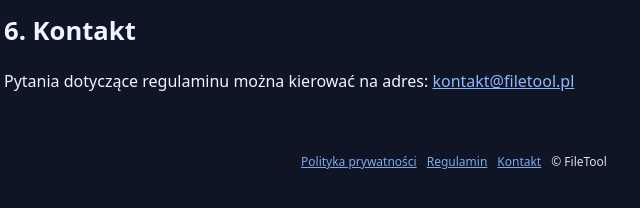
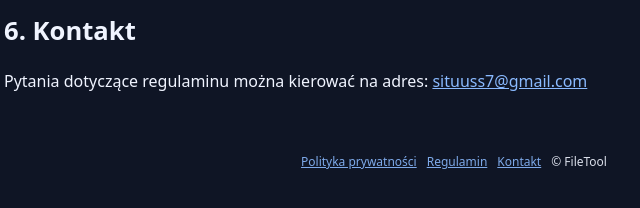
Before and after one commit to modern-converter/modern-converter.github.io, a plain HTML site: page style/pages/terms.html in a window 1280 px wide. Shown: the part 936-1144 px from the top of the page, 186-826 px from the left. Drawn offline with Linux system fonts and the light colour scheme; files whose address does not match are found by name.

Commit message:
Update terms.html

```diff
--- a/style/pages/terms.html
+++ b/style/pages/terms.html
@@ -51,7 +51,7 @@
     <p>Zastrzegamy sobie prawo do zmiany regulaminu w dowolnym czasie. Zmiany wchodzą w życie po opublikowaniu ich na tej stronie.</p>
 
     <h2>6. Kontakt</h2>
-    <p>Pytania dotyczące regulaminu można kierować na adres: <a href="mailto:kontakt@filetool.pl">kontakt@filetool.pl</a></p>
+    <p>Pytania dotyczące regulaminu można kierować na adres: <a href="mailto:situuss7@gmail.com">situuss7@gmail.com</a></p>
 
     <footer>
       <span><a href="/privacy.html">Polityka prywatności</a></span>
```
